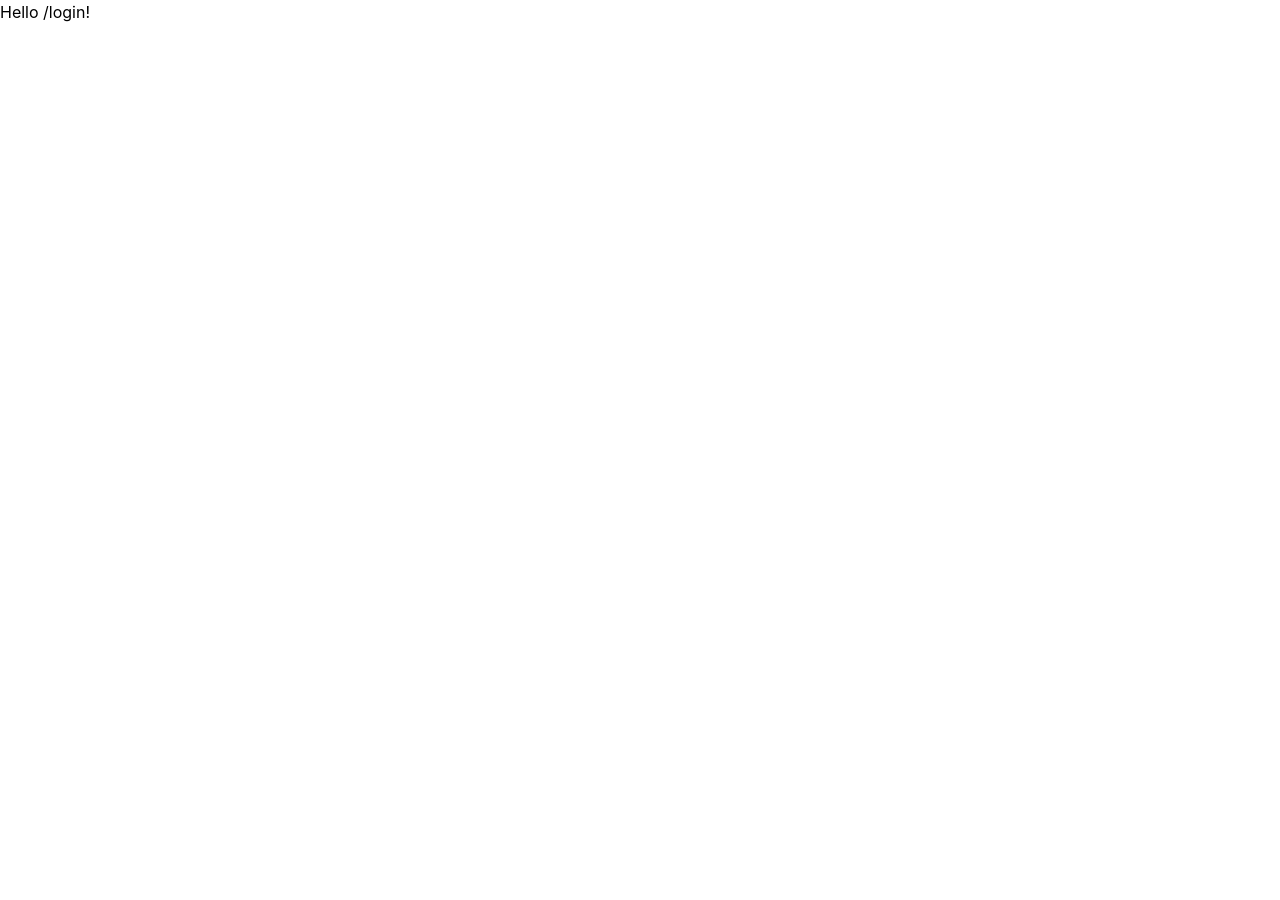
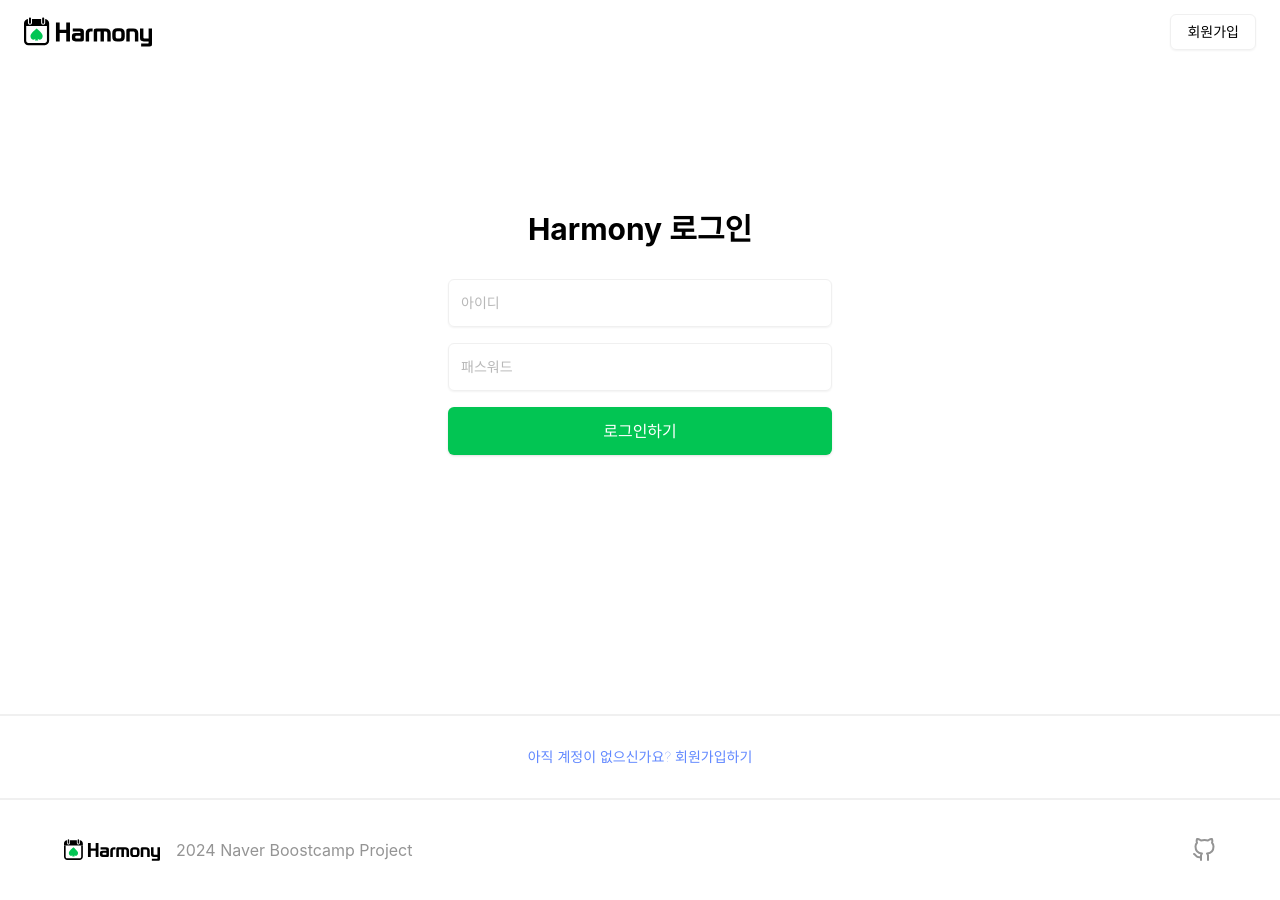
Before and after one commit to boostcampwm-2024/web06-boostproject, a React (Vite) app in the folder apps/client/: page /login in a window 1280 px wide. Before the commit the page ends 800 px from the top, so only its background shows below. Built offline with nearby package versions, Linux system fonts and the light colour scheme; a web font is replaced by a local one.

Commit message:
feat: 로그인, 회원가입 페이지 작성

```diff
--- a/apps/client/src/components/Header.tsx
+++ b/apps/client/src/components/Header.tsx
@@ -1,16 +1,29 @@
+import { useEffect, useState } from 'react';
 import { Link, useRouterState } from '@tanstack/react-router';
 import { Harmony } from '@/components/logo';
 import { Button } from '@/components/ui/button';
 import { cn } from '@/lib/utils';
 
 interface HeaderProps {
-	isTop?: boolean;
 	className?: string;
 }
 
-function Header({ isTop = true, className }: HeaderProps) {
+function Header({ className }: HeaderProps) {
 	const router = useRouterState();
 	const { pathname } = router.location;
+	const [isTop, setIsTop] = useState(true);
+
+	useEffect(() => {
+		const handleScroll = () => {
+			const currentScrollY = window.scrollY;
+			setIsTop(currentScrollY <= 10);
+		};
+
+		handleScroll();
+		window.addEventListener('scroll', handleScroll, { passive: true });
+
+		return () => window.removeEventListener('scroll', handleScroll);
+	}, []);
 
 	const isLoginPage = pathname === '/login';
 	const isSignupPage = pathname === '/signup';
--- a/apps/client/src/pages/Home.tsx
+++ b/apps/client/src/pages/Home.tsx
@@ -1,27 +1,12 @@
-import { useEffect, useState } from 'react';
 import { Link } from '@tanstack/react-router';
 import { Button } from '@/components/ui/button';
 import { Github } from '@/components/logo';
 import Header from '@/components/Header.tsx';
 
 function Home() {
-	const [isTop, setIsTop] = useState(true);
-
-	const handleScroll = () => {
-		setIsTop(window.scrollY === 0);
-	};
-
-	useEffect(() => {
-		window.addEventListener('scroll', handleScroll);
-
-		return () => {
-			window.removeEventListener('scroll', handleScroll);
-		};
-	});
-
 	return (
 		<div className="flex min-h-screen flex-col">
-			<Header isTop={isTop} />
+			<Header />
 
 			<main className="mt-16 flex-grow bg-white text-black dark:bg-black dark:text-white">
 				<section className="container mx-auto max-w-6xl from-pink-500 via-red-500 to-yellow-500 px-6 py-20 text-center">
--- /dev/null
+++ b/apps/client/src/pages/Login.tsx
@@ -0,0 +1,70 @@
+import Header from '@/components/Header.tsx';
+import { Input } from '@/components/ui/input.tsx';
+import { Button } from '@/components/ui/button.tsx';
+import { Github, Harmony } from '@/components/logo';
+
+function Login() {
+	return (
+		<>
+			<div className="flex h-screen flex-col">
+				<Header />
+
+				<main className="flex h-full items-center justify-center">
+					<div className="w-full max-w-md">
+						<div className="mb-8 text-center">
+							<h1 className="text-3xl font-bold">Harmony 로그인</h1>
+						</div>
+						<form className="mb-4 bg-white px-8 pb-8 dark:bg-gray-800">
+							<div className="mb-4">
+								<Input
+									type="id"
+									id="username"
+									placeholder="아이디"
+									className="h-12 w-full dark:border-gray-600 dark:bg-gray-700 dark:text-white"
+								/>
+							</div>
+							<div className="mb-4">
+								<Input
+									type="password"
+									id="password"
+									placeholder="패스워드"
+									className="h-12 w-full dark:border-gray-600 dark:bg-gray-700 dark:text-white"
+								/>
+							</div>
+
+							<Button className="text-md h-12 w-full">로그인하기</Button>
+						</form>
+					</div>
+				</main>
+				<div className="flex h-24 w-full items-center justify-center border-y-2 bg-white dark:bg-gray-800">
+					<Button variant="link" className="h-12 w-12 font-thin" asChild>
+						<a href="/signup">아직 계정이 없으신가요? 회원가입하기</a>
+					</Button>
+				</div>
+			</div>
+
+			<footer className="flex min-h-[100px] w-full items-center justify-center bg-white p-5 text-gray-500 dark:bg-gray-800">
+				<div className="container mx-auto flex max-w-6xl flex-col items-center justify-between md:flex-row">
+					<div className="flex items-center space-x-4">
+						<div className="flex justify-center">
+							<Harmony />
+							<span className="pl-4">2024 Naver Boostcamp Project</span>
+						</div>
+					</div>
+					<div className="mt-4 flex space-x-4 md:mt-0">
+						<a
+							target="_blank"
+							rel="noreferrer"
+							href="https://github.com/boostcampwm-2024/web06-harmony"
+							className="hover:text-secondary"
+						>
+							<Github size={24} color="currentColor" />
+						</a>
+					</div>
+				</div>
+			</footer>
+		</>
+	);
+}
+
+export default Login;
--- /dev/null
+++ b/apps/client/src/pages/Signup.tsx
@@ -0,0 +1,73 @@
+import Header from '@/components/Header.tsx';
+import { Input } from '@/components/ui/input.tsx';
+import { Button } from '@/components/ui/button.tsx';
+import { Github, Harmony } from '@/components/logo';
+
+function Signup() {
+	return (
+		<>
+			<div className="flex h-screen flex-col">
+				<Header />
+
+				<main className="flex h-full items-center justify-center">
+					<div className="w-full max-w-md rounded-2xl border">
+						<div className="mb-8 pt-12 text-center">
+							<h1 className="text-3xl font-bold">Harmony 시작하기</h1>
+						</div>
+						<form className="mb-4 bg-white px-8 pb-8 dark:bg-gray-800">
+							<div className="mb-4">
+								<Input
+									type="text"
+									id="username"
+									placeholder="아이디"
+									className="h-12 w-full dark:border-gray-600 dark:bg-gray-700 dark:text-white"
+								/>
+							</div>
+							<div className="mb-4">
+								<Input
+									type="password"
+									id="password"
+									placeholder="비밀번호"
+									className="h-12 w-full dark:border-gray-600 dark:bg-gray-700 dark:text-white"
+								/>
+							</div>
+							<div className="mb-4">
+								<Input
+									type="password"
+									id="password_confirm"
+									placeholder="비밀번호 확인"
+									className="h-12 w-full dark:border-gray-600 dark:bg-gray-700 dark:text-white"
+								/>
+							</div>
+
+							<Button className="text-md h-12 w-full">회원가입하기</Button>
+						</form>
+					</div>
+				</main>
+			</div>
+
+			<footer className="flex h-[100px] w-full items-center justify-center bg-white p-5 text-gray-500 dark:bg-gray-800">
+				<div className="container mx-auto flex max-w-6xl flex-col items-center justify-between md:flex-row">
+					<div className="flex items-center space-x-4">
+						<div className="flex justify-center">
+							<Harmony />
+							<span className="pl-4">2024 Naver Boostcamp Project</span>
+						</div>
+					</div>
+					<div className="mt-4 flex space-x-4 md:mt-0">
+						<a
+							target="_blank"
+							rel="noreferrer"
+							href="https://github.com/boostcampwm-2024/web06-harmony"
+							className="hover:text-secondary"
+						>
+							<Github size={24} color="currentColor" />
+						</a>
+					</div>
+				</div>
+			</footer>
+		</>
+	);
+}
+
+export default Signup;
--- a/apps/client/src/routes/login.tsx
+++ b/apps/client/src/routes/login.tsx
@@ -1,9 +1,6 @@
 import { createFileRoute } from '@tanstack/react-router';
-
-function RouteComponent() {
-	return 'Hello /login!';
-}
+import Login from '@/pages/Login.tsx';
 
 export const Route = createFileRoute('/login')({
-	component: RouteComponent,
+	component: Login,
 });
--- a/apps/client/src/routes/signup.tsx
+++ b/apps/client/src/routes/signup.tsx
@@ -1,9 +1,6 @@
 import { createFileRoute } from '@tanstack/react-router';
-
-function RouteComponent() {
-	return 'Hello /signup!';
-}
+import Signup from '@/pages/Signup.tsx';
 
 export const Route = createFileRoute('/signup')({
-	component: RouteComponent,
+	component: Signup,
 });
```
